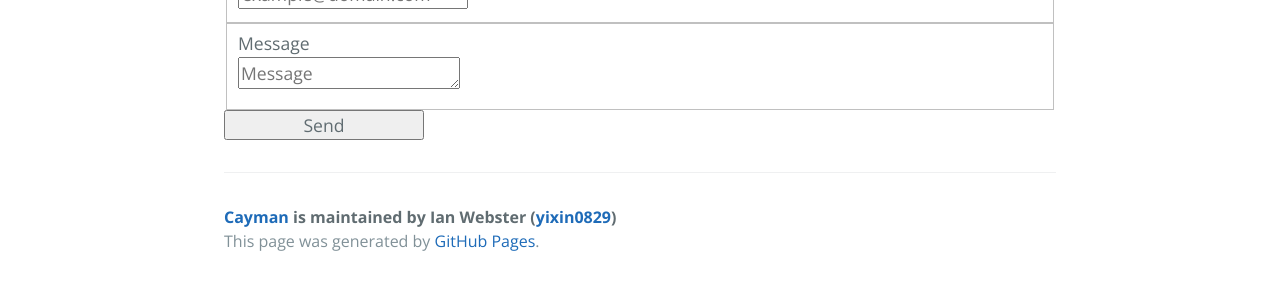
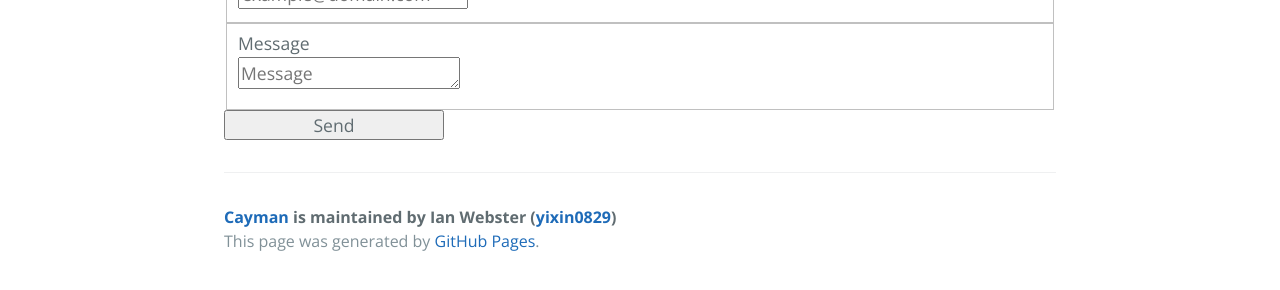
Before and after one commit to yixin0829/Cayman, a Jekyll site: the page built from contact/index.md, in a window 1280 px wide. Shown: the part 591-881 px from the top of the page. Built offline with Jekyll 4.4.1, drawn with Linux system fonts in a browser that asks for light colours.

Commit message:
Update index.md

```diff
--- a/contact/index.md
+++ b/contact/index.md
@@ -19,5 +19,5 @@ Please enter your name, email, and message in the respective boxes:
  </fieldset>
  <input class="hidden" type="text" name="_gotcha" style="display:none">
  <input class="hidden" type="hidden" name="_subject" value="Message via https://iwebster28/github.io/Cayman">
-<input class="button submit" type="submit" value="Send" style="width: 200px;" />
+<input class="button submit" type="submit" value="Send" style="width: 220px;" />
 </form>
```
